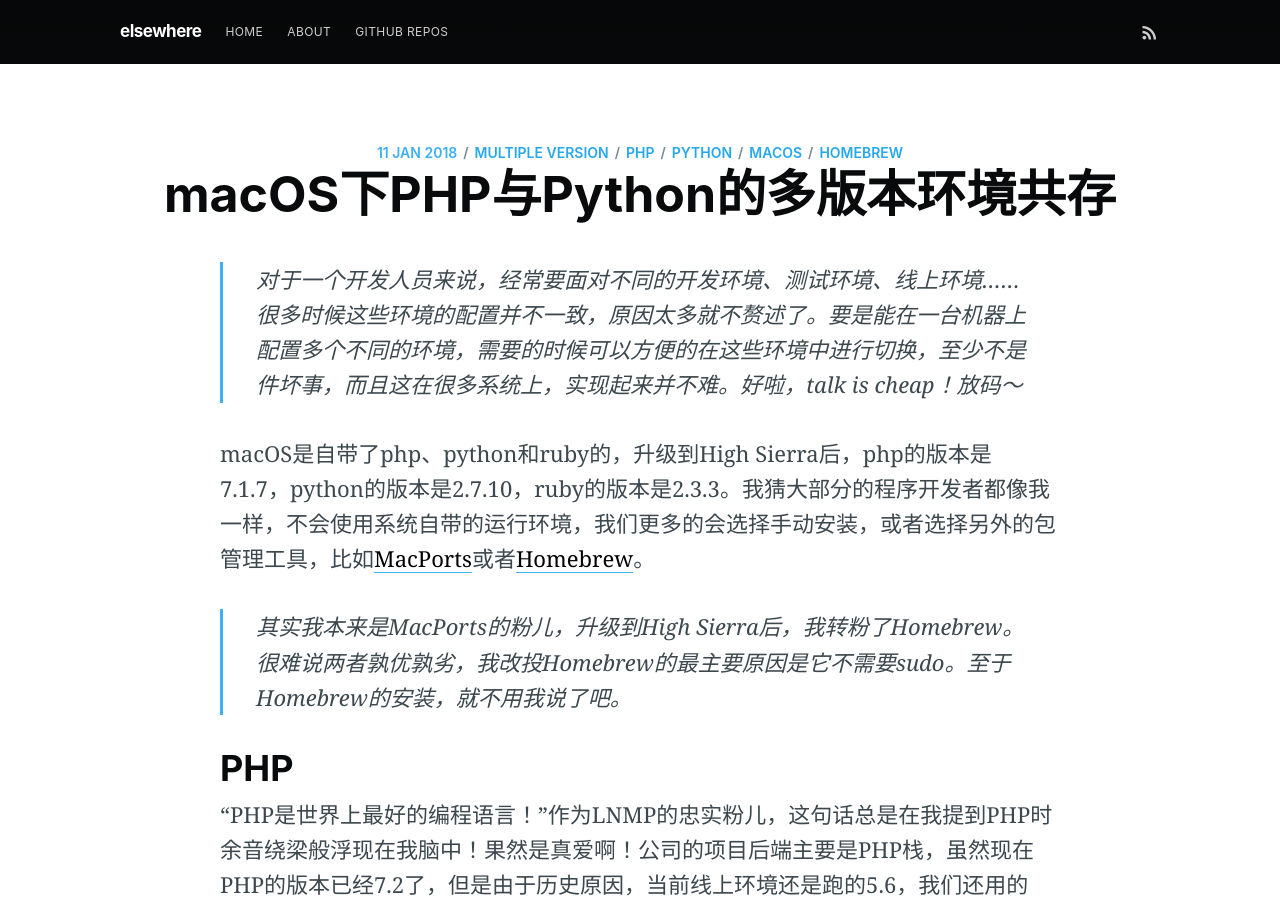
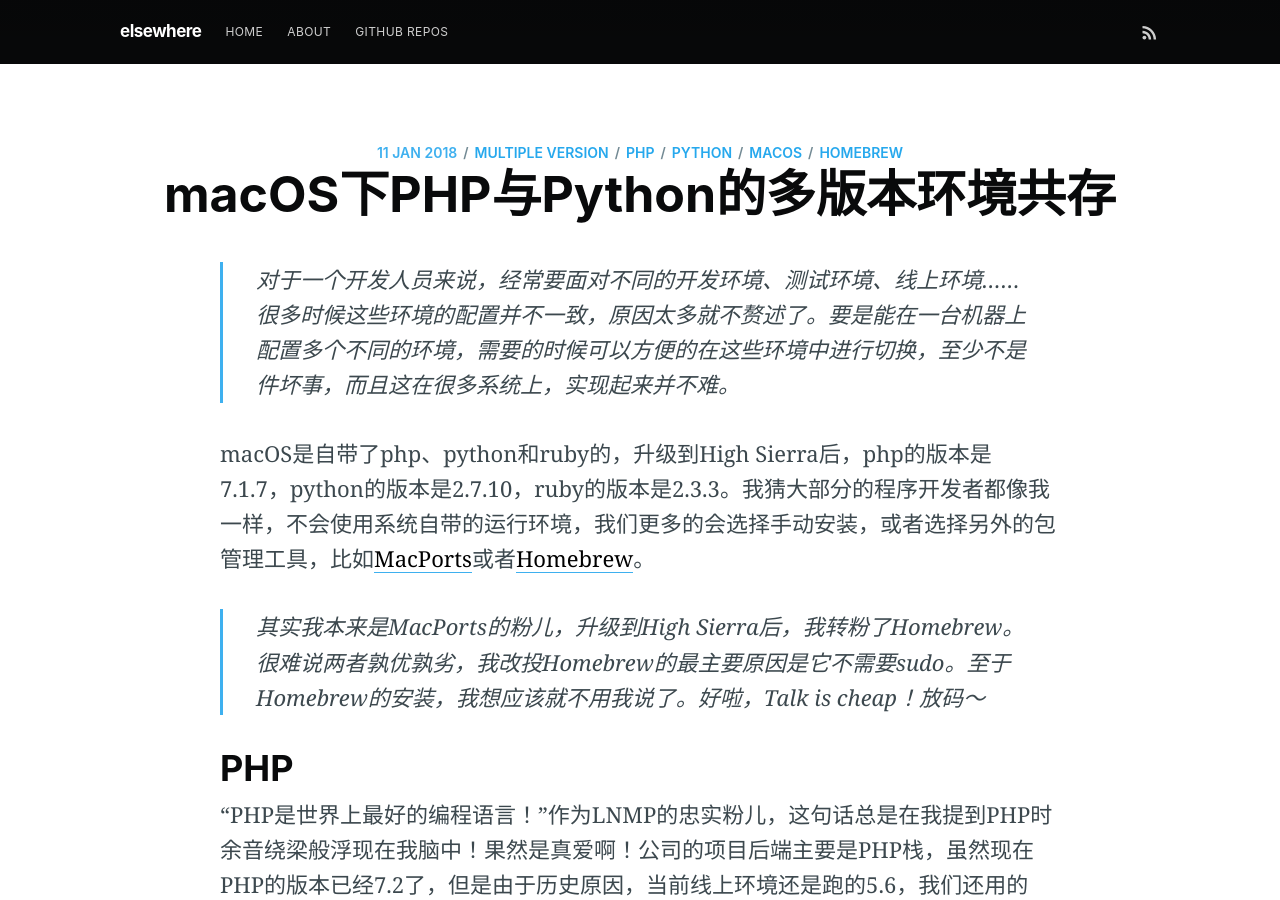
Before and after one commit to devylee/devylee.github.io, a Jekyll site: the page built from _posts/2018/01/2018-01-11-multiple-version-of-php-and-python-on-macos.md, in a window 1280 px wide and 900 px high. Built offline with Jekyll 4.4.1, drawn with Linux system fonts in a browser that asks for light colours; nearby versions of some CDN libraries; comment, search, counter and statistics services are not loaded.

Commit message:
post update

```diff
--- a/_posts/2018/01/2018-01-11-multiple-version-of-php-and-python-on-macos.md
+++ b/_posts/2018/01/2018-01-11-multiple-version-of-php-and-python-on-macos.md
@@ -13,13 +13,13 @@ class     : "post tag-multiple-version tag-php tag-python tag-macos"
 comments  : true
 ---
 
-> 对于一个开发人员来说，经常要面对不同的开发环境、测试环境、线上环境……很多时候这些环境的配置并不一致，原因太多就不赘述了。要是能在一台机器上配置多个不同的环境，需要的时候可以方便的在这些环境中进行切换，至少不是件坏事，而且这在很多系统上，实现起来并不难。好啦，talk is cheap！放码～
+> 对于一个开发人员来说，经常要面对不同的开发环境、测试环境、线上环境……很多时候这些环境的配置并不一致，原因太多就不赘述了。要是能在一台机器上配置多个不同的环境，需要的时候可以方便的在这些环境中进行切换，至少不是件坏事，而且这在很多系统上，实现起来并不难。
 
 <!--more-->
 
 macOS是自带了php、python和ruby的，升级到High Sierra后，php的版本是7.1.7，python的版本是2.7.10，ruby的版本是2.3.3。我猜大部分的程序开发者都像我一样，不会使用系统自带的运行环境，我们更多的会选择手动安装，或者选择另外的包管理工具，比如[MacPorts](https://www.macports.org/)或者[Homebrew](https://brew.sh/)。
 
-> 其实我本来是MacPorts的粉儿，升级到High Sierra后，我转粉了Homebrew。很难说两者孰优孰劣，我改投Homebrew的最主要原因是它不需要sudo。至于Homebrew的安装，就不用我说了吧。
+> 其实我本来是MacPorts的粉儿，升级到High Sierra后，我转粉了Homebrew。很难说两者孰优孰劣，我改投Homebrew的最主要原因是它不需要sudo。至于Homebrew的安装，我想应该就不用我说了。好啦，Talk is cheap！放码～
 
 ## PHP
 
```
